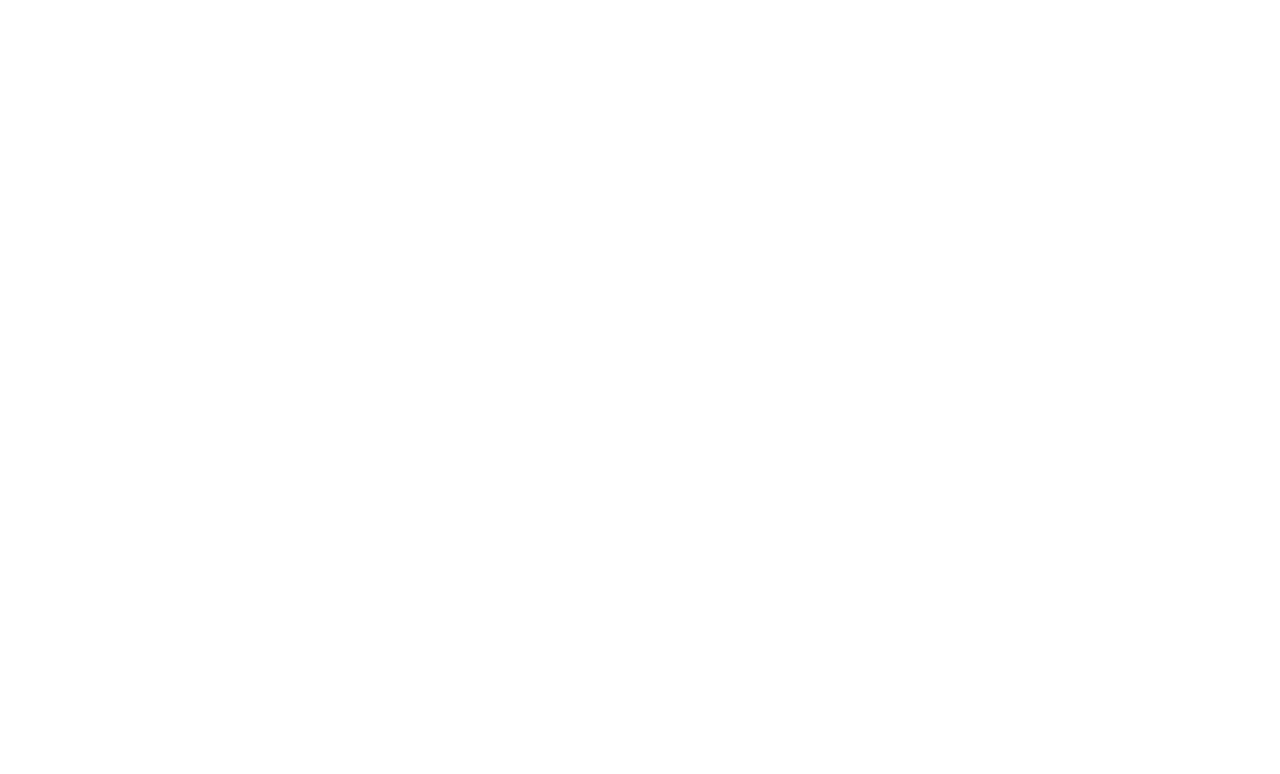
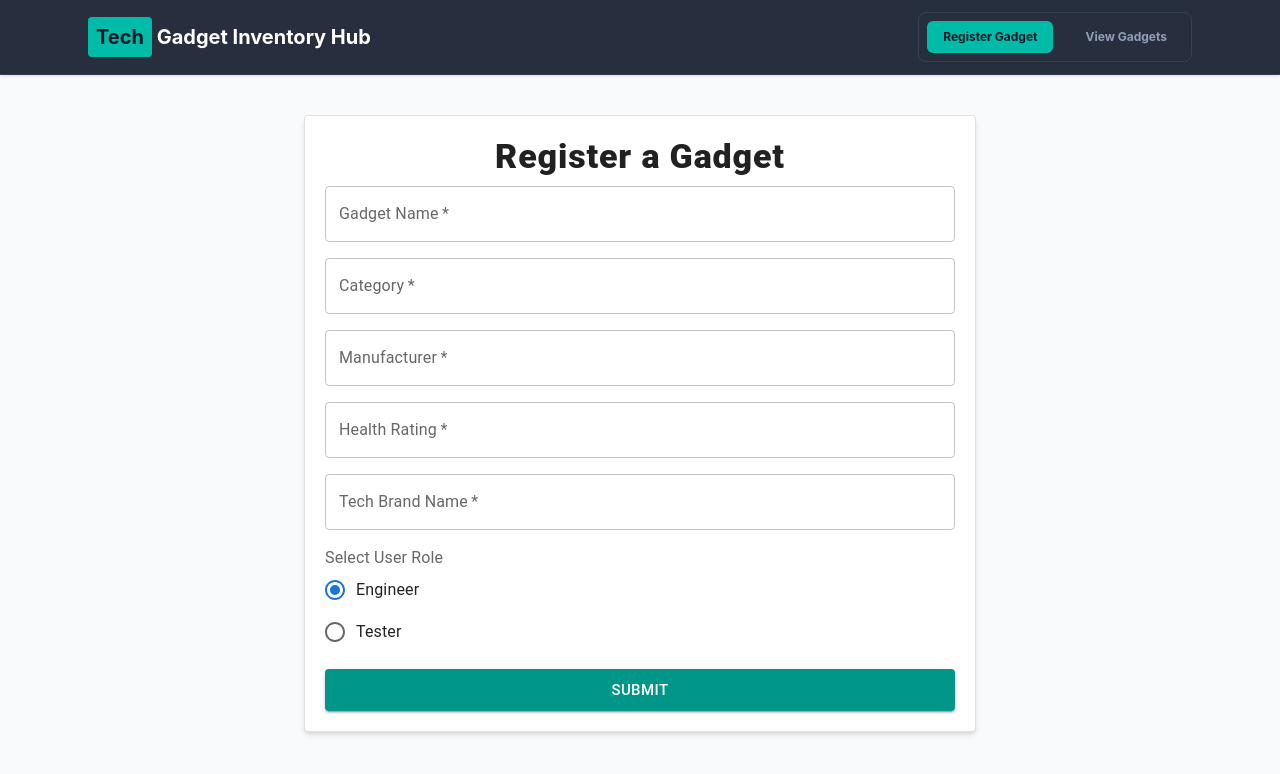
Before and after one commit to plcastro/castro-midterm-set3, a React (Vite) app: page / in a window 1280 px wide. Before the commit this address had no page. Shown: the top 774 px of the page. Built offline with nearby package versions, Linux system fonts and the light colour scheme.

Commit message:
checking if data transfers via useState

```diff
--- a/src/App.jsx
+++ b/src/App.jsx
@@ -2,18 +2,30 @@
 import RootLayout from "./layout/RootLayout";
 import { BrowserRouter, Routes, Route, Navigate } from "react-router-dom";
 import Registration from "./pages/Registration";
+import ViewGadgetTable from "./pages/ViewGadgetTable";
+import { useState } from "react";
 
 function App() {
+  const [allGadgets, setAllGadgets] = useState([]);
   return (
     <BrowserRouter>
       <Routes>
-        <Route
-          path="/registration"
-          element={<Navigate to="/registration" replace />}
-        />
+        <Route path="/" element={<Navigate to="/registration" replace />} />
 
-        <Route path="/registration" element={<RootLayout />}>
-          <Route index element={<Registration />} />
+        <Route path="/" element={<RootLayout />}>
+          <Route
+            index
+            element={
+              <Registration
+                allGadgets={allGadgets}
+                setAllGadgets={setAllGadgets}
+              />
+            }
+          />
+          <Route
+            path="view-table"
+            element={<ViewGadgetTable allGadgets={allGadgets} />}
+          />
         </Route>
       </Routes>
     </BrowserRouter>
--- a/src/components/NavBar.jsx
+++ b/src/components/NavBar.jsx
@@ -17,14 +17,26 @@
         <ul className="hidden items-center gap-4 md:flex border-gray-700 text-xs font-bold border rounded-lg p-2 ">
           <li>
             <Link
-              to="/registration"
+              to="/"
               className={`block whitespace-nowrap rounded-md px-2 py-2 transition hover:bg-gray-800 hover:text-teal-400 lg:px-4  ${
                 location.pathname === "/"
                   ? "bg-teal-500 text-gray-900"
                   : "text-slate-400"
               }`}
             >
-              Registration
+              Register Gadget
+            </Link>
+          </li>
+          <li>
+            <Link
+              to="/view-table"
+              className={`block whitespace-nowrap rounded-md px-2 py-2 transition hover:bg-gray-800 hover:text-teal-400 lg:px-4  ${
+                location.pathname === "/view-table"
+                  ? "bg-teal-500 text-gray-900"
+                  : "text-slate-400"
+              }`}
+            >
+              View Gadgets
             </Link>
           </li>
         </ul>
@@ -53,7 +65,7 @@
         <ul className="mx-auto grid max-w-6xl gap-2 px-6 pb-4 md:hidden">
           <li>
             <Link
-              to="/registration"
+              to="/"
               className={`block whitespace-nowrap rounded-md px-2 py-2 transition hover:bg-gray-800 hover:text-teal-400 lg:px-4  ${
                 location.pathname === "/"
                   ? "bg-teal-500 text-gray-900"
@@ -64,6 +76,19 @@
               Registration
             </Link>
           </li>
+          <li>
+            <Link
+              to="/view-table"
+              className={`block whitespace-nowrap rounded-md px-2 py-2 transition hover:bg-gray-800 hover:text-teal-400 lg:px-4  ${
+                location.pathname === "/view-table"
+                  ? "bg-teal-500 text-gray-900"
+                  : "text-slate-400"
+              }`}
+              onClick={() => setIsOpen(false)}
+            >
+              View Gadgets
+            </Link>
+          </li>
         </ul>
       )}
     </nav>
--- a/src/pages/Registration.jsx
+++ b/src/pages/Registration.jsx
@@ -1,4 +1,6 @@
 import { useState } from "react";
+import "../App.css";
+import { useNavigate } from "react-router-dom";
 import {
   Card,
   TextField,
@@ -10,8 +12,8 @@
   Radio,
   Typography,
 } from "@mui/material";
-import "../App.css";
-export default function Registration() {
+export default function Registration({ allGadgets, setAllGadgets }) {
+  const navigate = useNavigate();
   const [error, setError] = useState({
     gadgetName: "",
     category: "",
@@ -25,7 +27,7 @@
   const [manufacturer, setManufacturer] = useState("");
   const [healthRating, setHealthRating] = useState();
   const [techBrand, setTechBrand] = useState("");
-  const [userRole, setUserRole] = useState("Engineer");
+  const [userRole, setUserRole] = useState("engineer");
 
   function validation() {
     let newError = {
@@ -62,23 +64,42 @@
     }
 
     setError(newError);
-
-    return (
+    const isValid =
       !newError.gadgetName &&
       !newError.category &&
       !newError.manufacturer &&
       !newError.healthRating &&
       !newError.techBrand &&
-      !newError.userRole
-    );
+      !newError.userRole;
+
+    if (isValid) {
+      const newGadget = {
+        gadgetName,
+        category,
+        manufacturer,
+        healthRating,
+        techBrand,
+        userRole,
+      };
+
+      setAllGadgets((prev) => [...prev, newGadget]);
+
+      navigate("/view-table");
+    }
   }
 
   return (
     <Card
       variant="outlined"
-      className="flex flex-col justify-between w-full p-4 sm:p-5 gap-2 bg-gray-800 rounded-lg border-t-4 border-teal-500 shadow-md shadow-gray-150"
+      className="flex flex-col justify-between w-full sm:w-2xl p-4 sm:p-5 gap-2 bg-gray-800 rounded-lg border-t-4 border-teal-500 shadow-md shadow-gray-150"
     >
-      <Typography variant="h3">Register a Gadget</Typography>
+      <Typography
+        variant="h4"
+        align="center"
+        className="!font-black !tracking-wide"
+      >
+        Register a Gadget
+      </Typography>
       <FormControl className="flex flex-col gap-4">
         <TextField
           variant="outlined"
@@ -153,6 +174,7 @@
           variant="contained"
           size="large"
           onClick={validation}
+          className="!bg-teal-600"
         >
           Submit
         </Button>
--- /dev/null
+++ b/src/pages/ViewGadgetTable.jsx
@@ -0,0 +1,32 @@
+import React from "react";
+// import {
+//   useTable,
+//   tableFeatures,
+//   rowSelectionFeature,
+//   rowPaginationFeature,
+//   createPaginatedRowModel,
+// } from "@tanstack/react-table";
+import { Typography } from "@mui/material";
+
+// const features = tableFeatures({
+//   rowPaginationFeature,
+//   paginatedRowModel: createPaginatedRowModel(),
+// });
+
+export default function ViewGadgetTable({ allGadgets }) {
+  console.log(allGadgets);
+  // const table = useTable({
+  //   features,
+  //   columns,
+  //   data,
+  //   manualPagination: true,
+  //   rowCount: dataQuery.data?.rowCount,
+  // });
+  return (
+    <div>
+      <Typography variant="h4" className="!font-black uppercase">
+        Gadget Inventory
+      </Typography>
+    </div>
+  );
+}
```
